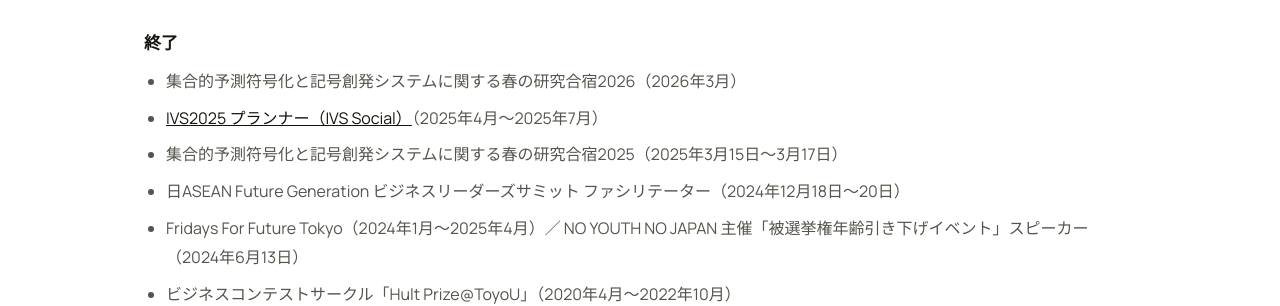
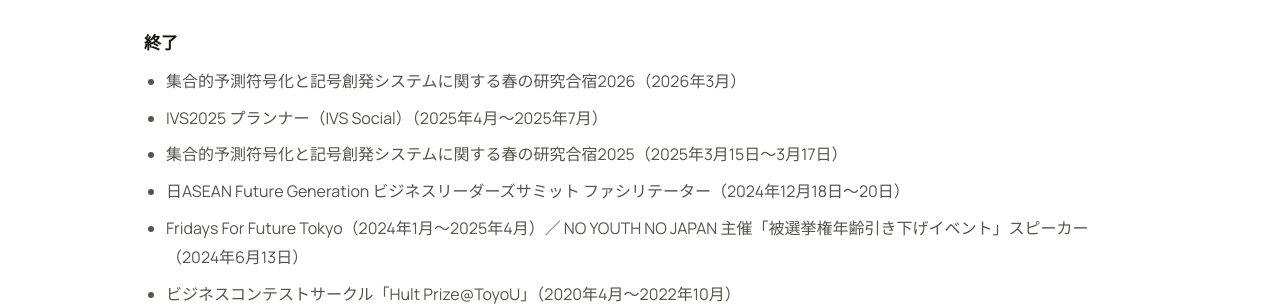
Before and after one commit to yutaro0518/website, a Jekyll site: the page built from about.md, in a window 1280 px wide and 900 px high, scrolled down 1355 px. Shown: the part 153-459 px from the top of the window. Built offline with Jekyll 4.4.1, drawn with Linux system fonts in a browser that asks for light colours; part of the change alters nothing that is shown.

```diff
--- a/about.md
+++ b/about.md
@@ -43,7 +43,7 @@ desc: 上野裕太郎（Yutaro UENO）について。社会とテクノロジー
 ### 終了
 
 - 集合的予測符号化と記号創発システムに関する春の研究合宿2026（2026年3月）
-- [IVS2025 プランナー（IVS Social）](https://www.ivs.events/ja/session/day_3/AI3-1)（2025年4月〜2025年7月）
+- IVS2025 プランナー（IVS Social）（2025年4月〜2025年7月）
 - 集合的予測符号化と記号創発システムに関する春の研究合宿2025（2025年3月15日〜3月17日）
 - 日ASEAN Future Generation ビジネスリーダーズサミット ファシリテーター（2024年12月18日〜20日）
 - Fridays For Future Tokyo（2024年1月〜2025年4月）／ NO YOUTH NO JAPAN 主催「被選挙権年齢引き下げイベント」スピーカー（2024年6月13日）
```
